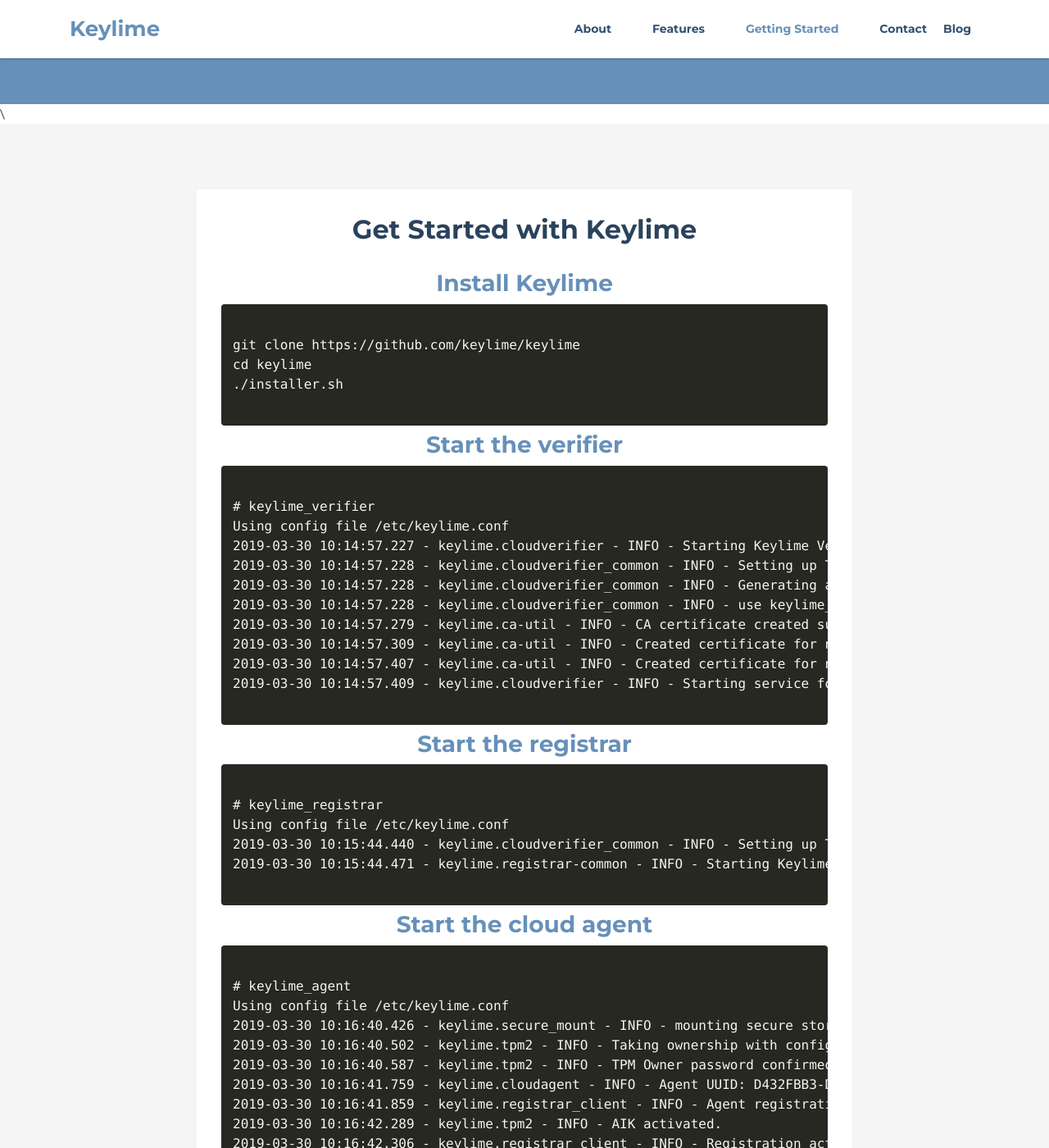
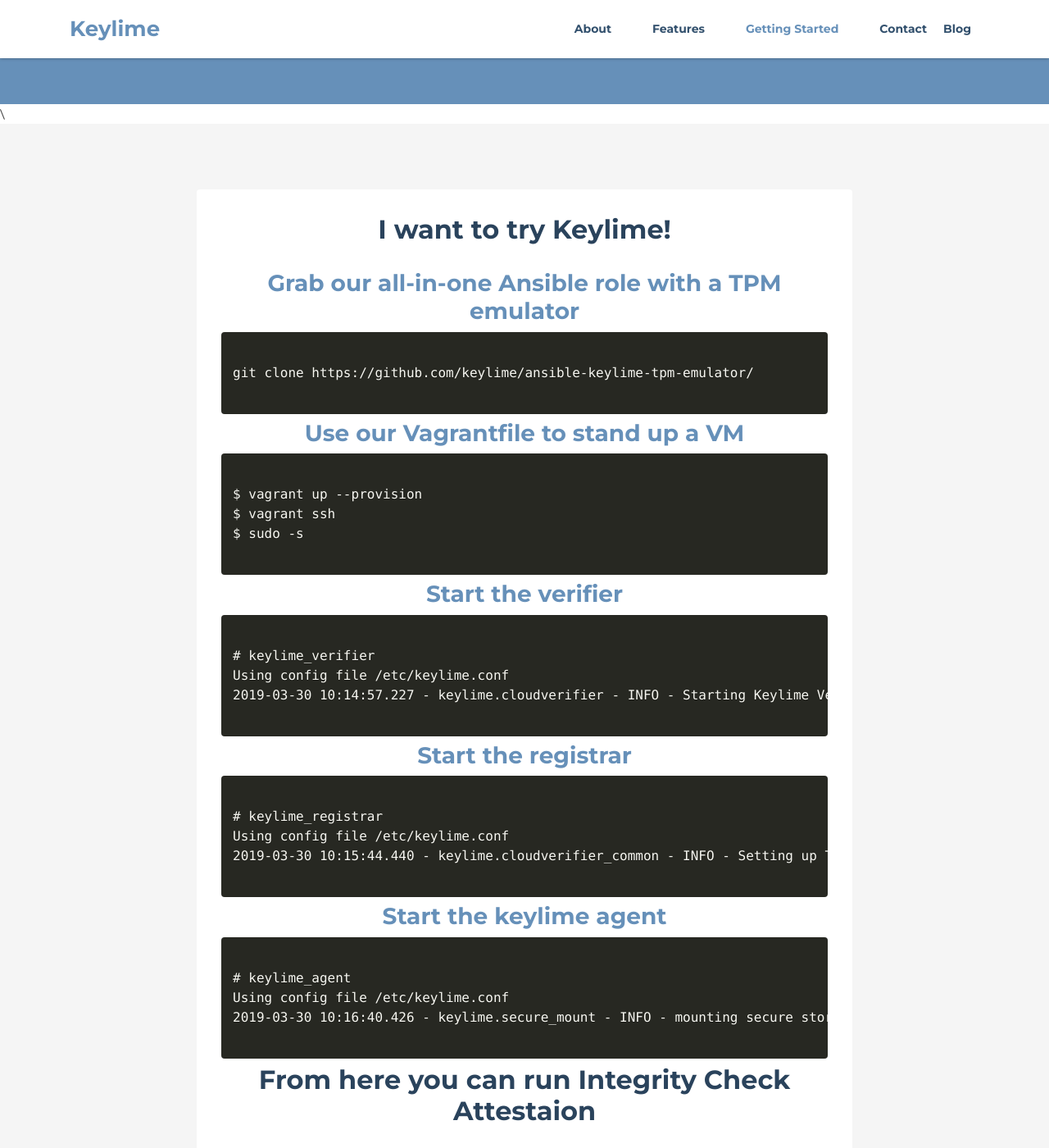
Before and after one commit to keylime/keylime.github.io, a Jekyll site: the page built from index.md, in a window 1280 px wide and 1400 px high, scrolled down 1632 px. Shown: the whole window at 82% size. Built offline with Jekyll 4.4.1, drawn with Linux system fonts in a browser that asks for light colours; nearby versions of some CDN libraries; some of the changed text lies outside the part shown.

Commit message:
Use ansible instead

```diff
--- a/_includes/docs.html
+++ b/_includes/docs.html
@@ -2,15 +2,22 @@
 <section id="get-started" class="docs section">
     <div class="container">
         <div class="docs-inner">
-        <h2 class="title text-center">Get Started with Keylime</h2>
+        <h2 class="title text-center">I want to try Keylime!</h2>
         <div class="block">
-            <h3 class="sub-title text-center">Install Keylime</h3>
+            <h3 class="sub-title text-center">Grab our all-in-one Ansible role with a TPM emulator</h3>
             <div class="code-block">
                 <!--//Use Prismjs - http://prismjs.com/index.html#basic-usage -->
                 <pre><code class="language-markup">
-git clone https://github.com/keylime/keylime
-cd keylime
-./installer.sh
+git clone https://github.com/keylime/ansible-keylime-tpm-emulator/
+                 </code></pre>
+            </div><!--//code-block-->
+            <h3 class="sub-title text-center">Use our Vagrantfile to stand up a VM</h3>
+            <div class="code-block">
+                <!--//Use Prismjs - http://prismjs.com/index.html#basic-usage -->
+                <pre><code class="language-markup">
+$ vagrant up --provision
+$ vagrant ssh
+$ sudo -s
                  </code></pre>
             </div><!--//code-block-->
             <h3 class="sub-title text-center">Start the verifier</h3>
@@ -20,13 +27,6 @@
 # keylime_verifier
 Using config file /etc/keylime.conf
 2019-03-30 10:14:57.227 - keylime.cloudverifier - INFO - Starting Keylime Verifier (tornado) on port 8881, use <Ctrl-C> to stop
-2019-03-30 10:14:57.228 - keylime.cloudverifier_common - INFO - Setting up TLS...
-2019-03-30 10:14:57.228 - keylime.cloudverifier_common - INFO - Generating a new CA in /var/lib/keylime/cv_ca and a client certificate for connecting
-2019-03-30 10:14:57.228 - keylime.cloudverifier_common - INFO - use keylime_ca -d /var/lib/keylime/cv_ca to manage this CA
-2019-03-30 10:14:57.279 - keylime.ca-util - INFO - CA certificate created successfully in /var/lib/keylime/cv_ca
-2019-03-30 10:14:57.309 - keylime.ca-util - INFO - Created certificate for name neptune successfully in /var/lib/keylime/cv_ca
-2019-03-30 10:14:57.407 - keylime.ca-util - INFO - Created certificate for name client successfully in /var/lib/keylime/cv_ca
-2019-03-30 10:14:57.409 - keylime.cloudverifier - INFO - Starting service for revocation notifications on port 8992
                  </code></pre>
             </div><!--//code-block-->
             <h3 class="sub-title text-center">Start the registrar</h3>
@@ -36,25 +36,22 @@
 # keylime_registrar
 Using config file /etc/keylime.conf
 2019-03-30 10:15:44.440 - keylime.cloudverifier_common - INFO - Setting up TLS...
-2019-03-30 10:15:44.471 - keylime.registrar-common - INFO - Starting Keylime Registrar Server on ports 8890 and 8891 (TLS) use <Ctrl-C> to stop
                  </code></pre>
             </div><!--//code-block-->
-            <h3 class="sub-title text-center">Start the cloud agent</h3>
+            <h3 class="sub-title text-center">Start the keylime agent</h3>
             <div class="code-block">
                 <!--//Use Prismjs - http://prismjs.com/index.html#basic-usage -->
                 <pre><code class="language-markup">
 # keylime_agent
 Using config file /etc/keylime.conf
 2019-03-30 10:16:40.426 - keylime.secure_mount - INFO - mounting secure storage location /var/lib/keylime/secure on tmpfs
-2019-03-30 10:16:40.502 - keylime.tpm2 - INFO - Taking ownership with config provided TPM owner password: keylime
-2019-03-30 10:16:40.587 - keylime.tpm2 - INFO - TPM Owner password confirmed: keylime
-2019-03-30 10:16:41.759 - keylime.cloudagent - INFO - Agent UUID: D432FBB3-D2F1-4A97-9EF7-75BD81C00000
-2019-03-30 10:16:41.859 - keylime.registrar_client - INFO - Agent registration requested for D432FBB3-D2F1-4A97-9EF7-75BD81C00000
-2019-03-30 10:16:42.289 - keylime.tpm2 - INFO - AIK activated.
-2019-03-30 10:16:42.306 - keylime.registrar_client - INFO - Registration activated for agent D432FBB3-D2F1-4A97-9EF7-75BD81C00000.
-2019-03-30 10:16:42.528 - keylime.cloudagent - INFO - Starting Keylime Agent on port 9002 use <Ctrl-C> to stop
-2019-03-30 10:16:42.529 - keylime.revocation_notifier - INFO - Waiting for revocation messages on 0mq 127.0.0.1:8992
                  </code></pre>
+           </div><!--//block-->
+           <h2 class="title text-center">From here you can run Integrity Check Attestaion</h2>
+           <div class="block">
+               <p class="text-center">
+                   <a class="btn btn-cta-primary" href="https://keylime-docs.readthedocs.io/en/latest/user_guide/runtime_ima.html" target="_blank">Run-time Integrity Monitoring</a>
+               </p>
            </div><!--//block-->
     </div><!--//container-->
 </section><!--//features-->
```
